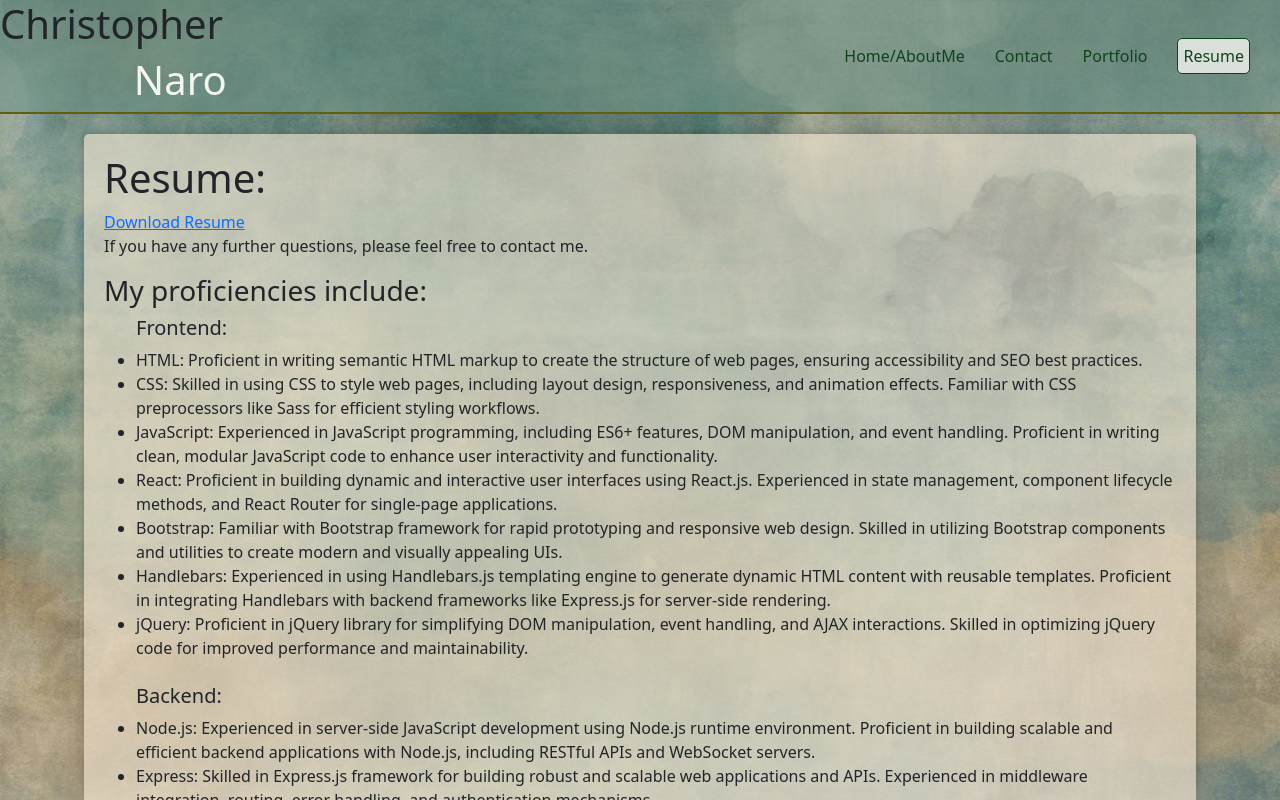
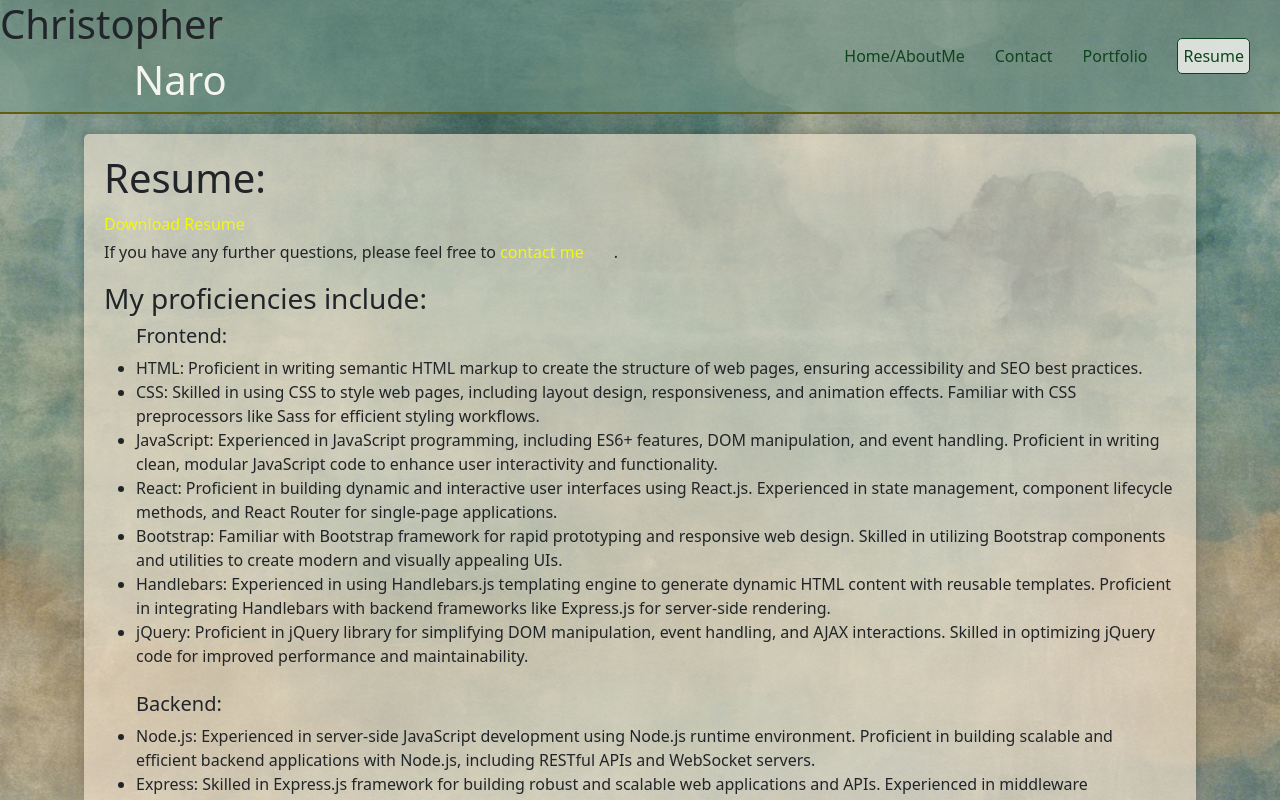
Before and after one commit to CRNaro/thank-you-for-being-here, a React (Vite) app: page /resume in a window 1280 px wide. Shown: the top 800 px of the page. Built offline with nearby package versions, Linux system fonts and the light colour scheme.

Commit message:
build: added styling to links in my Resume

```diff
--- a/portfolio/src/components/Pages/Resume.jsx
+++ b/portfolio/src/components/Pages/Resume.jsx
@@ -1,4 +1,5 @@
 // This page will house my clickable and downloadable resume.
+import { Link } from "react-router-dom";
 import "../../styles/Resume.css";
 import ResumePDF from "../../assets/Cnaro-resume.pdf";
 
@@ -8,9 +9,9 @@ function Resume() {
             <div className="resume-header">
             <h1>Resume:</h1>
             <a href="https://docs.google.com/document/d/1QKkubolsRJ5f-EszamvKNPAMFrNY9PFUMHPy5h9DFrU/edit?usp=sharing"></a> {/*can use this link to my google docs for most up to date resume*/}
-            <a href={ResumePDF} download>Download Resume</a>
+            <a href={ResumePDF} download className="nav-link">Download Resume</a>
             <p>
-                If you have any further questions, please feel free to contact me.
+                If you have any further questions, please feel free to <Link to="/contact" className="nav-link">contact me</Link>.
 
             </p>
             </div>
--- a/portfolio/src/styles/Resume.css
+++ b/portfolio/src/styles/Resume.css
@@ -7,3 +7,10 @@
     box-shadow: 0 0 10px 0 rgba(0, 0, 0, 0.2);
     border-radius: 5px;
 }
+
+.nav-link {
+    display: inline-block;
+    margin: 2px 30px 2px 0px;
+    text-decoration: none;
+    color: rgb(244, 248, 7);
+    }
```
